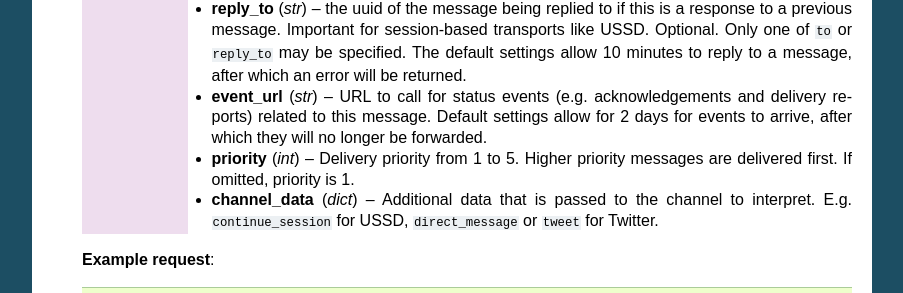
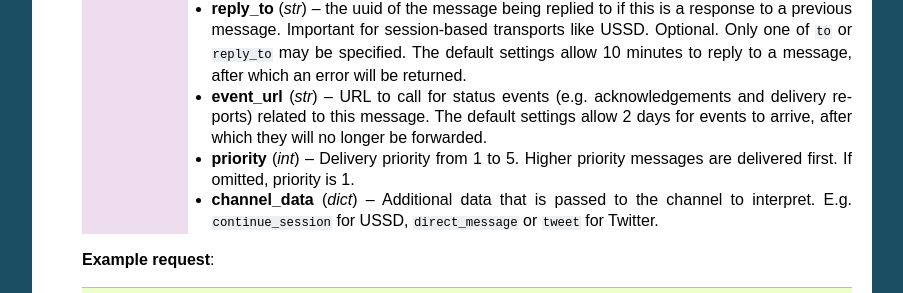
Before and after one commit to praekeltfoundation/junebug, a Sphinx documentation site: the page built from docs/http_api.rst, in a window 1280 px wide and 1400 px high, scrolled down 1677 px. Shown: the part 172-465 px from the top of the window, without its empty margins (198-1101 px from the left). Built offline with Sphinx 7.4.7, drawn with Linux system fonts in a browser that asks for light colours; some of the changed text lies outside the part shown.

Commit message:
Change default settings wording

```diff
--- a/docs/http_api.rst
+++ b/docs/http_api.rst
@@ -136,7 +136,7 @@ Messages
        an error will be returned.
    :param str event_url:
        URL to call for status events (e.g. acknowledgements and
-       delivery reports) related to this message. Default settings allow for
+       delivery reports) related to this message. The default settings allow
        2 days for events to arrive, after which they will no longer be
        forwarded.
    :param int priority:
@@ -222,8 +222,8 @@ format:
 
 Events are posted to the message’s ``event_url`` after the message is
 submitted to the provider, and when delivery reports are received.
-Default settings allow events to arrive for up to 2 days; any further events
-will not be forwarded.
+The default settings allow events to arrive for up to 2 days; any further
+events will not be forwarded.
 
 **Request example**:
 
```
